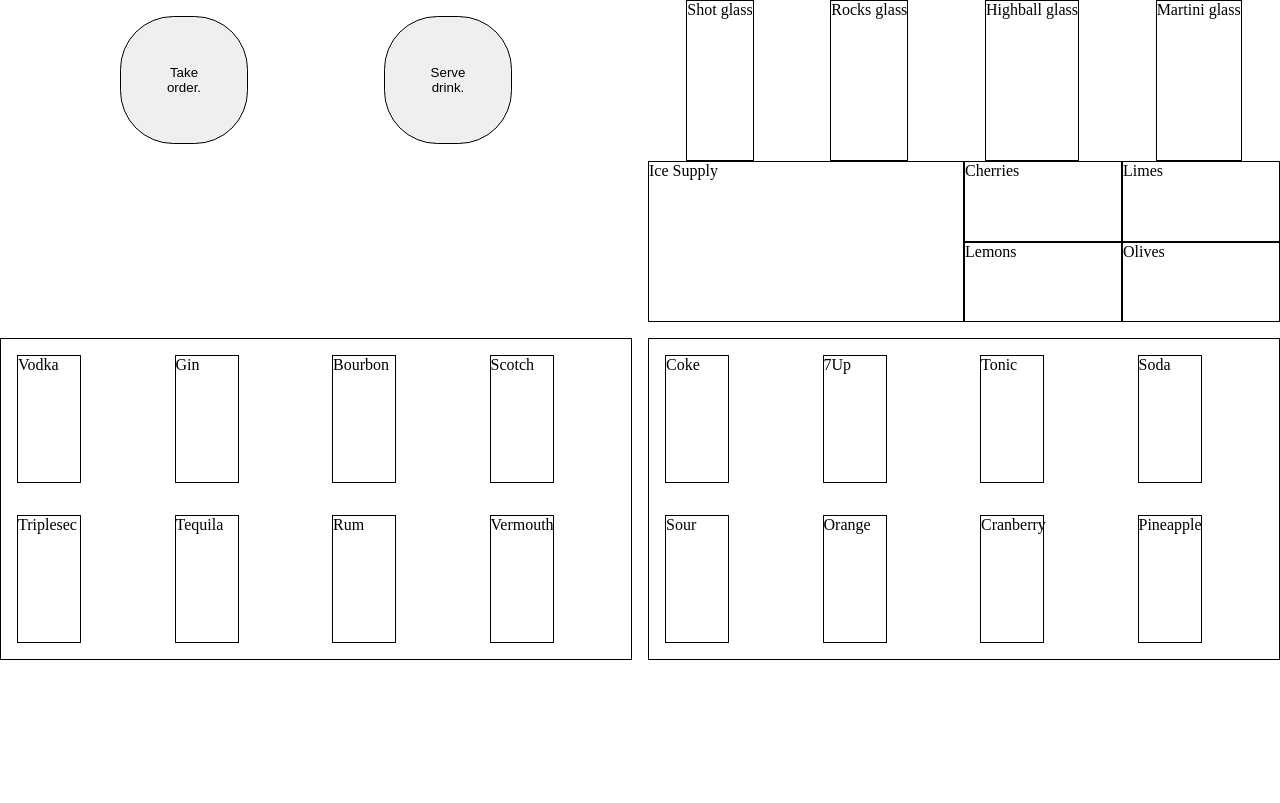
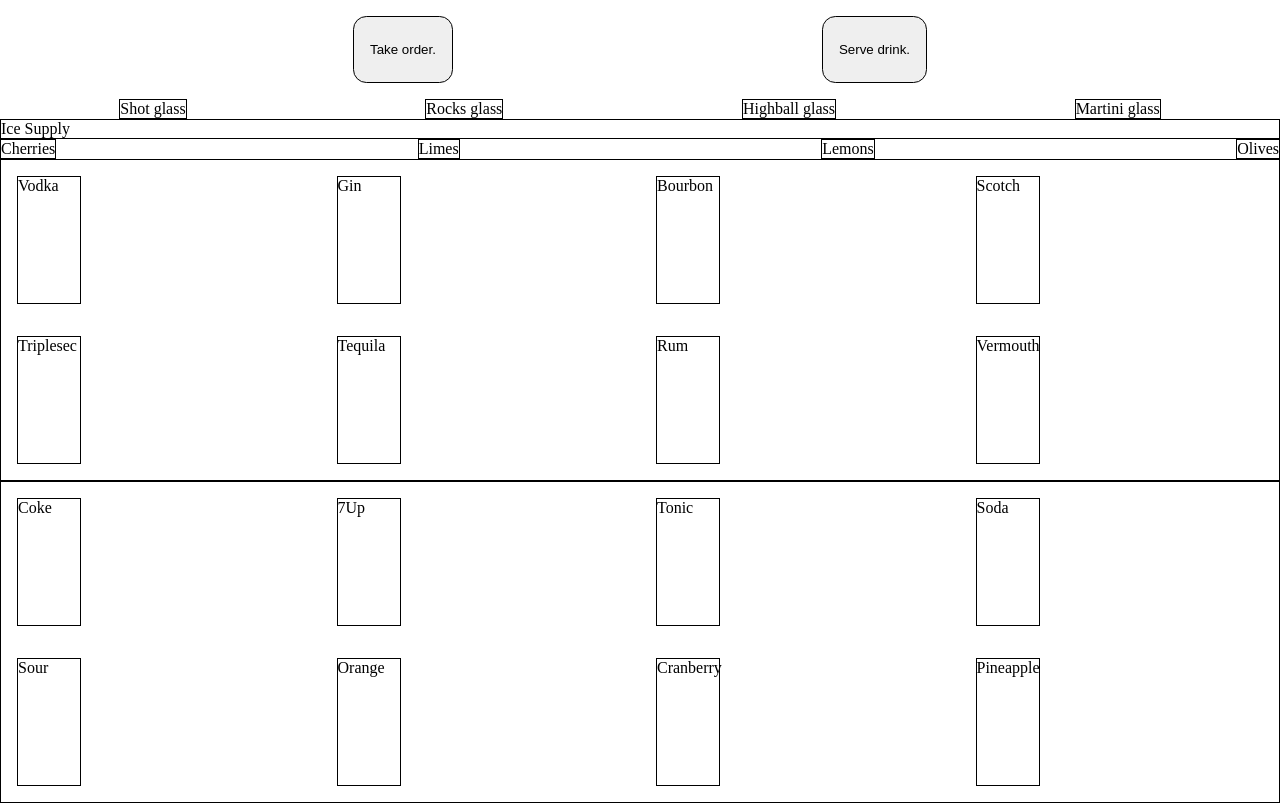
Before and after one commit to marthasharpe/Bartending-Game, a plain HTML site: page index.html in a window 1280 px wide. Drawn offline with Linux system fonts and the light colour scheme.

Commit message:
Provide ids for each element

```diff
--- a/index.html
+++ b/index.html
@@ -9,49 +9,47 @@
 </head>
 
 <body>
-    <div class="main">
-
-        <div class="barstools">
-            <button onclick="takeOrder()" class="customer">Take order.</button>
-            <button onclick="serveDrink()" class="customer">Serve drink.</button>
+    <div class="buttons">
+        <button onclick="takeOrder()" class="button">Take order.</button>
+        <button onclick="serveDrink()" class="button">Serve drink.</button>
     </div>
 
-        <div class="supplies">
     <div class="glassware">
-                <div class="glass shot">Shot glass</div>
-                <div class="glass rocks">Rocks glass</div>
-                <div class="glass highball">Highball glass</div>
-                <div class="glass martini">Martini glass</div>
+        <div class="glass" id="shot">Shot glass</div>
+        <div class="glass" id="rocks">Rocks glass</div>
+        <div class="glass" id="highball">Highball glass</div>
+        <div class="glass" id="martini">Martini glass</div>
     </div>
+
     <div class="ice">Ice Supply</div>
+
     <div class="garnishes">
-                <div onclick="" id="cherry" class="garnish">Cherries</div>
-                <div class="garnish lime">Limes</div>
-                <div class="garnish lemon">Lemons</div>
-                <div class="garnish olive">Olives</div>
-            </div>
+        <div class="garnish" id="cherry">Cherries</div>
+        <div class="garnish" id="lime">Limes</div>
+        <div class="garnish" id="lemon">Lemons</div>
+        <div class="garnish" id="olive">Olives</div>
     </div>
 
     <div class="spirit-selection">
-            <div id="vodka" class="spirit">Vodka</div>
-            <div class="spirit gin">Gin</div>
-            <div class="spirit bourbon">Bourbon</div>
-            <div class="spirit scotch">Scotch</div>
-            <div class="spirit triplesec">Triplesec</div>
-            <div class="spirit tequila">Tequila</div>
-            <div class="spirit rum">Rum</div>
-            <div class="spirit vermouth">Vermouth</div>
+        <div class="spirit" id="vodka">Vodka</div>
+        <div class="spirit" id="gin">Gin</div>
+        <div class="spirit" id="bourbon">Bourbon</div>
+        <div class="spirit" id="scotch">Scotch</div>
+        <div class="spirit" id="triplesec">Triplesec</div>
+        <div class="spirit" id="tequila">Tequila</div>
+        <div class="spirit" id="rum">Rum</div>
+        <div class="spirit" id="vermouth">Vermouth</div>
     </div>
+
     <div class="mixer-selection">
-            <div id="coke" class="mixer">Coke</div>
-            <div class="mixer 7up">7Up</div>
-            <div class="mixer tonic">Tonic</div>
-            <div class="mixer soda">Soda</div>
-            <div class="mixer sour">Sour</div>
-            <div class="mixer orange">Orange</div>
-            <div class="mixer cranberry">Cranberry</div>
-            <div class="mixer pineapple">Pineapple</div>
-        </div>
+        <div class="mixer" id="coke">Coke</div>
+        <div class="mixer" id="7up">7Up</div>
+        <div class="mixer" id="tonic">Tonic</div>
+        <div class="mixer" id="soda">Soda</div>
+        <div class="mixer" id="sour">Sour</div>
+        <div class="mixer" id="orange">Orange</div>
+        <div class="mixer" id="cranberry">Cranberry</div>
+        <div class="mixer" id="pineapple">Pineapple</div>
     </div>
 </body>
 </html>
--- a/script.js
+++ b/script.js
@@ -21,13 +21,17 @@ function takeOrder() {
     console.log(`I want a ${drinkOrder.name}.`)
 }
 
-    let spiritClick = document.getElementById('');
-    let mixerClick = document.getElementById('');
-    let garnishClick = document.getElementById('');
-    let drinkServed = new Drink(drinkOrder.name, spiritClick, mixerClick, garnishClick);
+    let drinkServed = new Drink();
+    drinkServed.name = drinkOrder.name;
+    drinkServed.spirit = '';
+    drinkServed.mixer = '';
+    drinkServed.garnish = '';
+    console.log(drinkServed);
+
+/* onClick document.getElementById('click', ) if element class=garnish add to drinkServed.garnish */
 
 function serveDrink() {
-    if (drinkServed === drinkOrder) {
+    if (drinkServed.spirit === drinkOrder.spirit && drinkServed.mixer === drinkOrder.mixer && drinkServed.garnish === drinkOrdered.garnish) {
         console.log("Thanks! Keep the change.")
     } else {
         console.log("You got my drink wrong.")
--- a/style.css
+++ b/style.css
@@ -4,26 +4,19 @@
     box-sizing: border-box;
 }
 
-.main {
-    display: grid;
-    grid-template: 1fr 1fr / 1fr 1fr;
-    grid-gap: 1rem;
-}
-
-.barstools {
+.buttons {
     display: flex;
     flex-flow: row wrap;
     justify-content: space-evenly;
 }
 
-.customer {
+.button {
     border: solid black 1px;
-    border-radius: 4em;
-    height: 8rem;
-    width: 8rem;
+    border-radius: 1em;
     margin: 1rem;
+    height: 5em;
     text-align: center;
-    padding: 2rem;
+    padding: 1rem;
 }
 
 .counter-top {
@@ -42,13 +35,7 @@
     margin: 1rem;
 }
 
-.supplies {
-    display: grid;
-    grid-template: 1fr 1fr / 1fr 1fr;
-}
-
 .glassware {
-    grid-area: 1 / span 2;
     display: flex;
     justify-content: space-around;
 }
@@ -58,8 +45,8 @@
 }
 
 .garnishes {
-    display: grid;
-    grid-template: 1fr 1fr / 1fr 1fr;
+    display: flex;
+    justify-content: space-between;
 }
 
 .ice {
```
Lines whose indentation alone changed are shown as unchanged.
